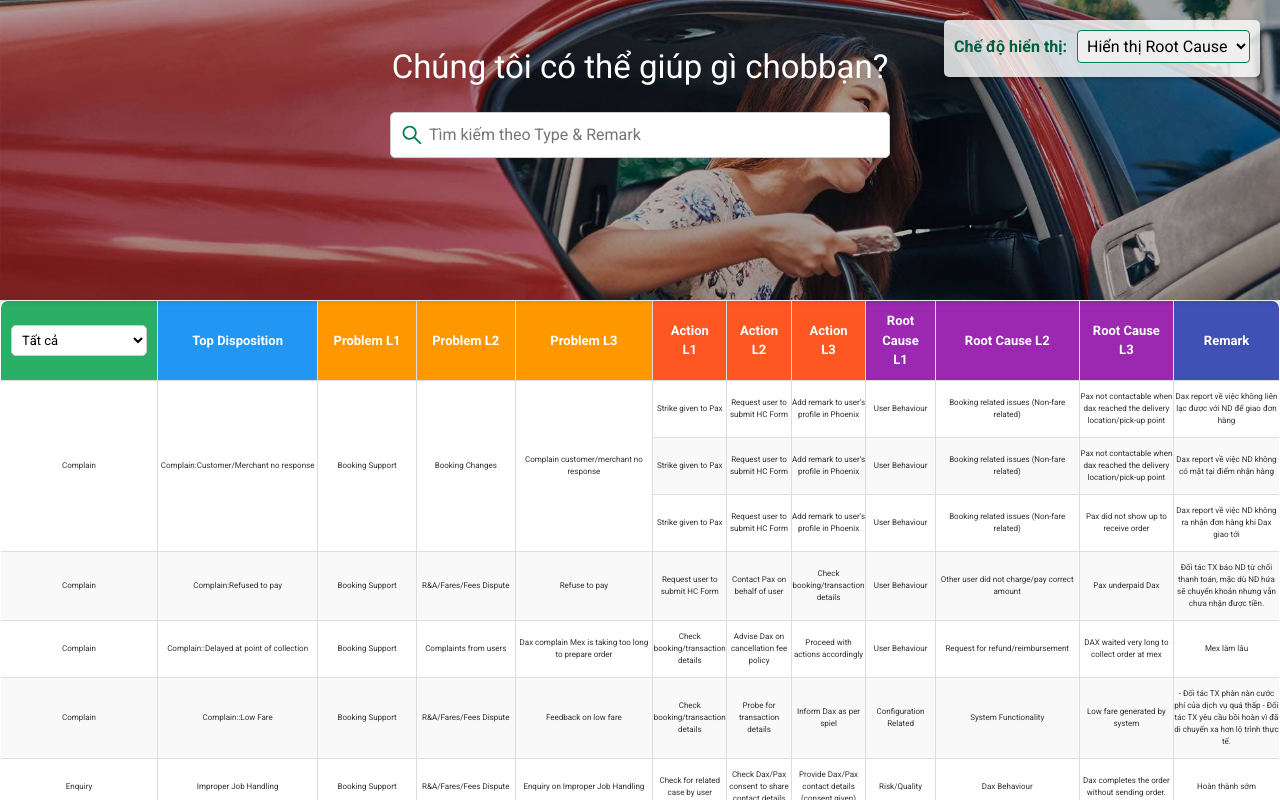
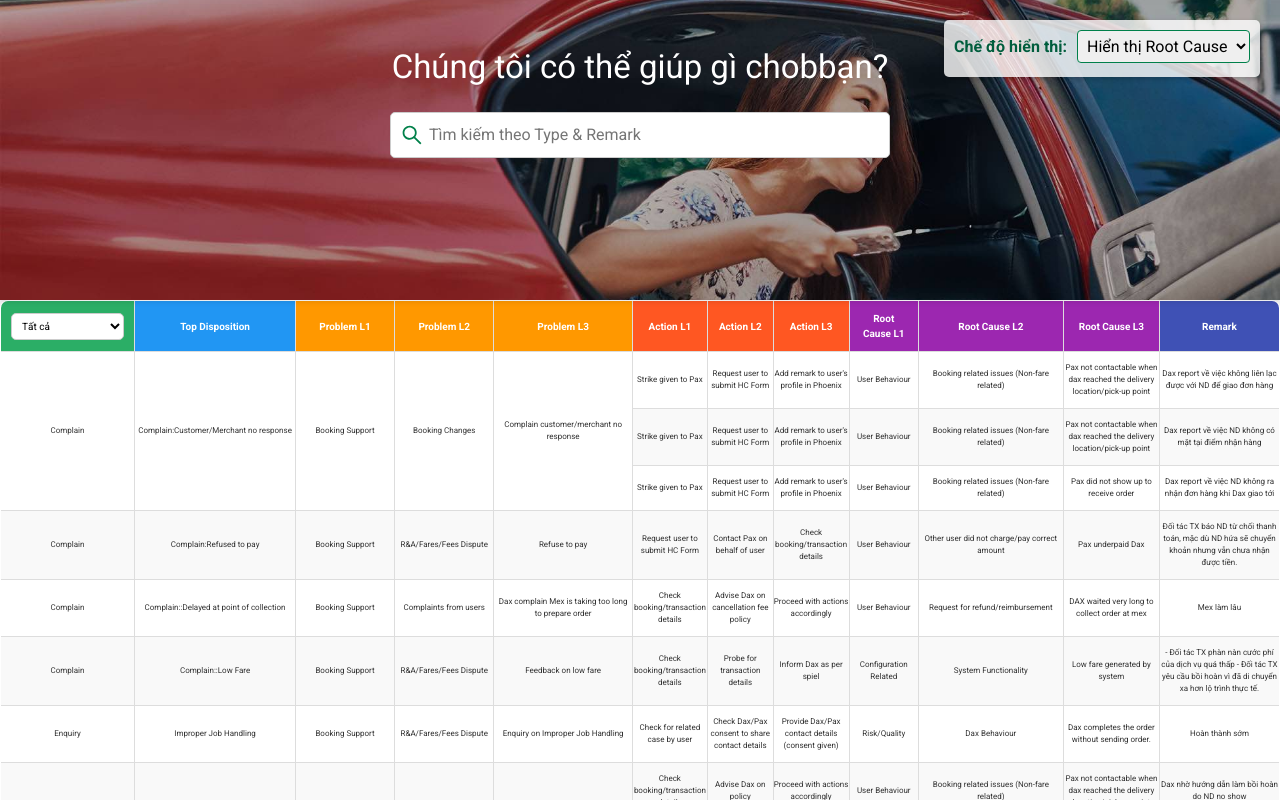
Before and after one commit to concentrix1810/PLC, a React (Create React App) app: page / in a window 1280 px wide. Shown: the top 800 px of the page. Built offline with nearby package versions, Linux system fonts and the light colour scheme.

Commit message:
update9
update9

```diff
--- a/src/styles.css
+++ b/src/styles.css
@@ -188,7 +188,7 @@ th {
   padding: 10px;
   text-align: center;
   border: 1px solid #ddd;
-  font-size: 13px;
+  font-size: 10px;
 }
 
 tbody tr:nth-child(even) {
```
